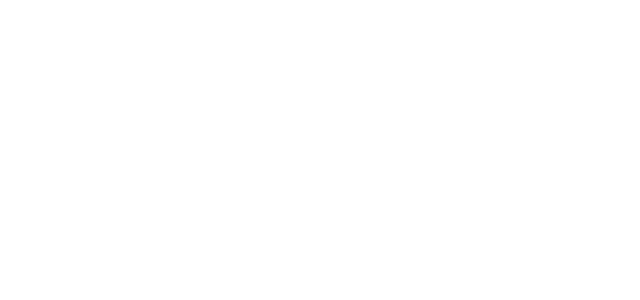
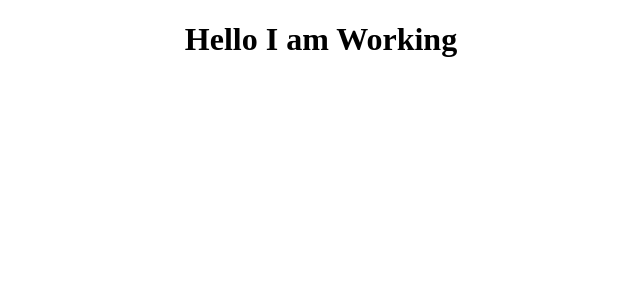
Before and after one commit to RRakib/react-todo, a React (Create React App) app: page / in a window 1280 px wide. Shown: the top 300 px of the page, without its empty margins (319-959 px from the left). Built offline with nearby package versions, Linux system fonts and the light colour scheme.

Commit message:
Initial Cleanup

```diff
--- a/src/App.js
+++ b/src/App.js
@@ -5,7 +5,7 @@ class App extends Component {
   render() {
     return (
       <div className="App">
-
+        <h1>Hello I am Working</h1>
       </div>
     );
   }
--- a/src/index.css
+++ /dev/null
@@ -1,14 +0,0 @@
-body {
-  margin: 0;
-  padding: 0;
-  font-family: -apple-system, BlinkMacSystemFont, "Segoe UI", "Roboto", "Oxygen",
-    "Ubuntu", "Cantarell", "Fira Sans", "Droid Sans", "Helvetica Neue",
-    sans-serif;
-  -webkit-font-smoothing: antialiased;
-  -moz-osx-font-smoothing: grayscale;
-}
-
-code {
-  font-family: source-code-pro, Menlo, Monaco, Consolas, "Courier New",
-    monospace;
-}
--- a/src/index.js
+++ b/src/index.js
@@ -1,6 +1,5 @@
 import React from 'react';
 import ReactDOM from 'react-dom';
-import './index.css';
 import App from './App';
 
 ReactDOM.render(<App />, document.getElementById('root'));
```
